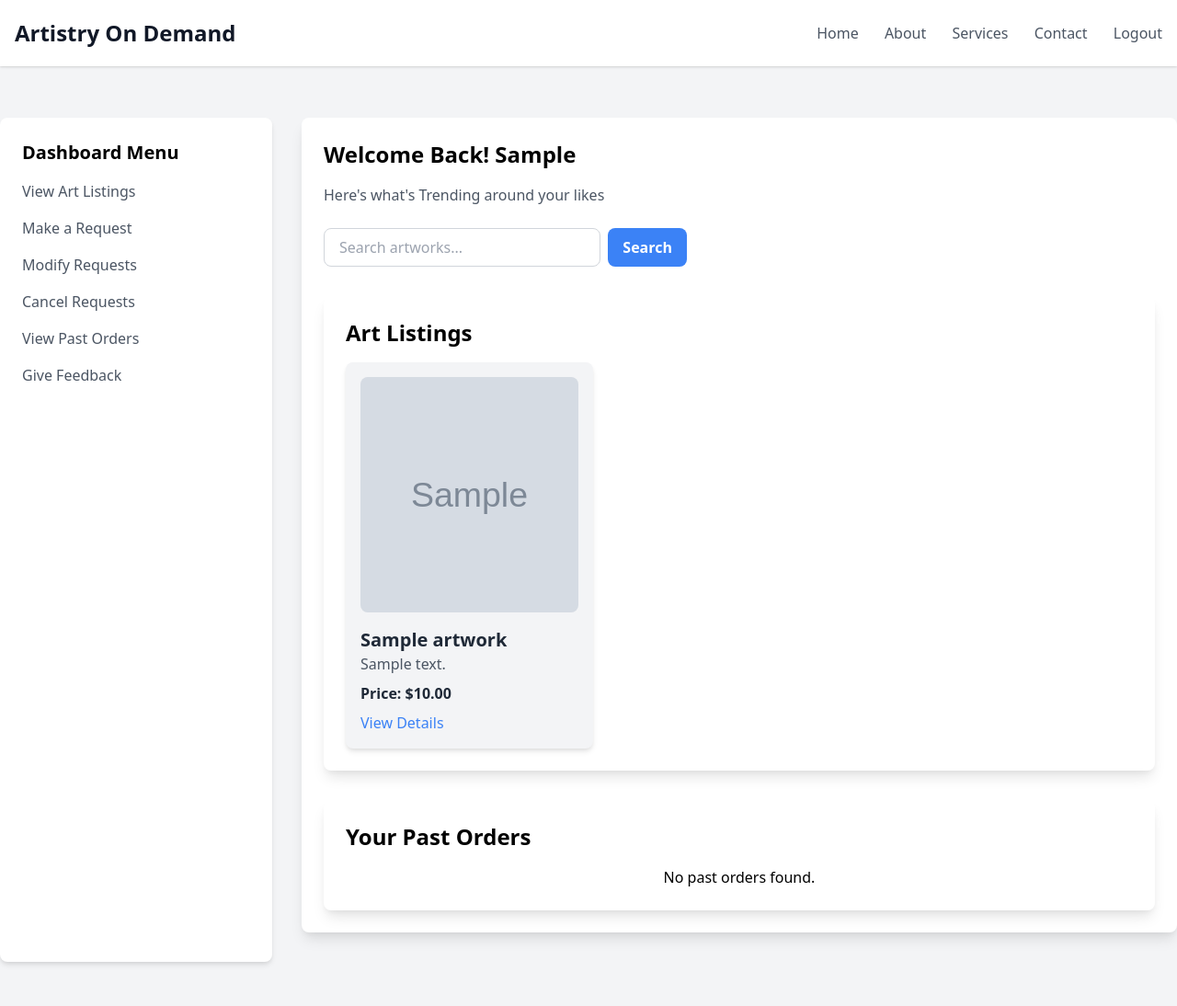
After one commit to serasiya-rahil/Artistry, a Django app: page /UserView/ in a window 1280 px wide. The commit adds this page. Shown: the whole page at 92% size. Run offline with Django 5.2, Linux system fonts and the light colour scheme; a user stored in the database is signed in; tables that the repository leaves empty hold one stand-in row (values such as "Sample post"); grey boxes marked "Sample" are stand-in pictures; some libraries are stand-ins or nearby versions.

Commit message:
bug fixes and error messages displayed

```diff
--- a/ArtistryOnDemand/appln/models.py
+++ b/ArtistryOnDemand/appln/models.py
@@ -92,6 +92,7 @@ class ArtistProfile(models.Model):
     bio = models.TextField()
     website = models.URLField(blank=True, null=True)
     social_links = models.JSONField(blank=True, null=True)
+    profile_photo = models.ImageField(max_length=255, blank=True, null=True)
 
     def __str__(self):
         return f"Profile for {self.artist}"
--- /dev/null
+++ b/ArtistryOnDemand/appln/templates/appln/UserHomePage.html
@@ -0,0 +1,189 @@
+<!DOCTYPE html>
+<html lang="en">
+<head>
+	<meta charset="UTF-8">
+	<meta name="viewport" content="width=device-width, initial-scale=1.0">
+	<title>User Dashboard | Artistry On Demand</title>
+	<link href="https://cdn.jsdelivr.net/npm/tailwindcss@2.2.19/dist/tailwind.min.css" rel="stylesheet">
+	{% load static %}
+	<link rel="stylesheet" href="{% static 'appln/styles.css' %}">
+	<style>
+		.hidden {
+			opacity: 0;
+			max-height: 0;
+			overflow: hidden;
+			transition: opacity 1s ease, max-height 0.5s ease;
+		}
+
+		.visible {
+			opacity: 1;
+			max-height: 500px; /* Set this to a value slightly larger than the content's height */
+			transition: opacity 1s ease, max-height 0.5s ease;
+		}
+	</style>
+
+	<script>
+		function showArtListings() {
+			const artListings = document.getElementById('art-listings');
+			artListings.classList.toggle('hidden');
+			artListings.classList.toggle('visible');
+		}
+	</script>
+</head>
+<body class="bg-gray-100">
+	<!-- Navbar -->
+	<nav class="bg-white shadow fixed top-0 left-0 w-full z-10">
+		<div class="container mx-auto px-4 py-5 flex justify-between items-center">
+			<a href="" class="text-2xl font-bold text-gray-900">Artistry On Demand</a>
+			<div class="space-x-6">
+				<a href="home" class="text-gray-600 hover:text-gray-900">Home</a>
+				<a href="#" class="text-gray-600 hover:text-gray-900">About</a>
+				<a href="#" class="text-gray-600 hover:text-gray-900">Services</a>
+				<a href="#" class="text-gray-600 hover:text-gray-900">Contact</a>
+				<form method="post" action="{% url 'logout' %}" style="display: inline;">
+					{% csrf_token %}
+					<button type="submit" class="text-gray-600 hover:text-gray-900 bg-transparent border-none cursor-pointer">
+						Logout
+					</button>
+				</form>
+			</div>
+		</div>
+	</nav>
+
+	<!-- Main Dashboard Section -->
+	<section class="container mx-auto pt-32 pb-12">
+		<div class="grid grid-cols-1 md:grid-cols-4 gap-8">
+			<!-- Sidebar Menu -->
+			<aside class="bg-white shadow-md rounded-lg p-6">
+				<h2 class="text-xl font-semibold mb-4">Dashboard Menu</h2>
+				<ul class="space-y-4">
+					<li><a href="#" onclick="showArtListings()" class="block text-gray-600 hover:text-blue-500">View Art Listings</a></li>
+					<li><a href="#" class="block text-gray-600 hover:text-blue-500">Make a Request</a></li>
+					<li><a href="#" class="block text-gray-600 hover:text-blue-500">Modify Requests</a></li>
+					<li><a href="#" class="block text-gray-600 hover:text-blue-500">Cancel Requests</a></li>
+					<li><a href="#" class="block text-gray-600 hover:text-blue-500">View Past Orders</a></li>
+					<li><a href="#" class="block text-gray-600 hover:text-blue-500">Give Feedback</a></li>
+				</ul>
+			</aside>
+
+			<!-- Main Content -->
+			<div class="col-span-3">
+				<!-- Overview Section -->
+				<div class="bg-white p-6 rounded-lg shadow-lg mb-8">
+					<h3 class="text-2xl font-bold mb-4">Welcome Back! {{user.first_name}}</h3>
+					<p class="text-gray-600 mb-6">Here's what's Trending around your likes</p>
+
+					<!-- User Overview >
+						<div class="grid grid-cols-1 sm:grid-cols-2 lg:grid-cols-3 gap-8">
+							<div class="bg-blue-100 p-6 rounded-lg text-center">
+								<h4 class="text-xl font-bold mb-2">Active Requests</h4>
+								<p class="text-3xl font-semibold">{{ active_requests_count }}</p>
+							</div>
+							<div class="bg-green-100 p-6 rounded-lg text-center">
+								<h4 class="text-xl font-bold mb-2">Completed Orders</h4>
+								<p class="text-3xl font-semibold">{{ completed_orders_count }}</p>
+							</div>
+							<div class="bg-red-100 p-6 rounded-lg text-center">
+								<h4 class="text-xl font-bold mb-2">Cancellation Deadlines</h4>
+								<p class="text-3xl font-semibold">{{ cancellation_deadlines_count }}</p>
+							</div>
+						</div>
+					</div-->
+					<!-- Active Requests >
+					<div class="bg-white p-6 rounded-lg shadow-lg">
+						<h3 class="text-2xl font-bold mb-4">Your Active Requests</h3>
+						<div class="grid grid-cols-1 sm:grid-cols-2 lg:grid-cols-3 gap-6">
+							{% for request in active_requests %}
+							<div class="bg-gray-100 p-4 rounded-lg shadow-md">
+								<h4 class="font-semibold text-xl mb-2">{{ request.art_title }}</h4>
+								<p class="text-gray-600 mb-2">Status: <span class="text-blue-500">{{ request.status }}</span></p>
+								<p class="text-gray-600 mb-2">Deadline: {{ request.deadline }}</p>
+								<a href="{% url 'modify_request' request.id %}" class="block bg-blue-500 text-white text-center py-2 rounded mt-4">Modify</a>
+								<a href="{% url 'cancel_request' request.id %}" class="block bg-red-500 text-white text-center py-2 rounded mt-2">Cancel</a>
+							</div>
+							{% empty %}
+							<p class="text-center col-span-3">No active requests at the moment.</p>
+							{% endfor %}
+						</div>
+					</div-->
+					<div class="container mx-auto mb-6">
+						<form method="GET" action="" class="flex">
+							<input type="text" name="search" value="{{ search_query }}"
+								   placeholder="Search artworks..."
+								   class="w-full md:w-1/3 px-4 py-2 border border-gray-300 rounded-lg focus:outline-none focus:ring focus:border-blue-300" />
+							<button type="submit"
+									class="ml-2 px-4 py-2 bg-blue-500 text-white font-semibold rounded-lg hover:bg-blue-600 focus:outline-none">
+								Search
+							</button>
+						</form>
+					</div>
+					<!-- Art Listings Section -->
+					<div id="art-listings" class="bg-white p-6 rounded-lg shadow-lg mt-8">
+						<h3 class="text-2xl font-bold mb-4">Art Listings</h3>
+						<div class="grid grid-cols-1 sm:grid-cols-2 md:grid-cols-3 gap-6">
+							{% for artwork in artworks %}
+							<div class="bg-gray-100 p-4 rounded-lg shadow-md flex flex-col">
+								<!-- Artwork Image or Video -->
+								<div class="w-full mb-4">
+									{% if artwork.image_path %}
+									<img class="rounded-lg w-full h-64 object-cover" src="{{ artwork.image_path.url }}" alt="{{ artwork.title }}">
+									{% elif artwork.video_path %}
+									<video class="rounded-lg w-full h-64 object-cover" controls>
+										<source src="{{ artwork.video_path.url }}" type="video/mp4">
+										Your browser does not support the video tag.
+									</video>
+									{% endif %}
+								</div>
+
+								<!-- Artwork Details -->
+								<div class="flex-1">
+									<h3 class="text-xl font-semibold text-gray-800 truncate">{{ artwork.title }}</h3>
+									<p class="text-gray-600 truncate" style="max-height: 3.6em; overflow: hidden; text-overflow: ellipsis;">{{ artwork.description }}</p>
+								</div>
+
+								<!-- Price at the bottom -->
+								<p class="text-gray-800 font-bold mt-2">Price: ${{ artwork.price }}</p>
+								<a href="" class="mt-2 text-blue-500 hover:underline">View Details</a>
+							</div>
+							{% empty %}
+							<p class="text-center col-span-3">No artworks available at the moment.</p>
+							{% endfor %}
+						</div>
+					</div>
+
+					<!-- Art Listings Section >
+					<div id="art-listings" class="bg-white p-6 rounded-lg shadow-lg mt-8 hidden">
+						<h3 class="text-2xl font-bold mb-4">Art Listings</h3>
+						<div class="grid grid-cols-1 sm:grid-cols-2 lg:grid-cols-3 gap-6">
+							<!-- Example Art Listings>
+							<div class="bg-gray-100 p-4 rounded-lg shadow-md">
+								<h4 class="font-semibold text-xl mb-2">Artwork Title 1</h4>
+								<p class="text-gray-600 mb-2">Artist: Artist Name</p>
+								<p class="text-gray-600 mb-2">Description of artwork.</p>
+								<a href="#" class="block bg-blue-500 text-white text-center py-2 rounded mt-4">View Details</a>
+							</div>
+
+							< Add more artwork listings as needed>
+						</div>
+					</div-->
+					<!-- Past Orders -->
+					<div class="bg-white p-6 rounded-lg shadow-lg mt-8">
+						<h3 class="text-2xl font-bold mb-4">Your Past Orders</h3>
+						<div class="grid grid-cols-1 sm:grid-cols-2 lg:grid-cols-3 gap-6">
+							{% for order in past_orders %}
+							<div class="bg-gray-100 p-4 rounded-lg shadow-md">
+								<h4 class="font-semibold text-xl mb-2">{{ order.art_title }}</h4>
+								<p class="text-gray-600 mb-2">Completed on: {{ order.completed_date }}</p>
+								<a href="{% url 'order_details' order.id %}" class="block bg-blue-500 text-white text-center py-2 rounded mt-4">View Details</a>
+							</div>
+							{% empty %}
+							<p class="text-center col-span-3">No past orders found.</p>
+							{% endfor %}
+						</div>
+					</div>
+				</div>
+			</div>
+			</div>
+	</section>
+</body>
+</html>
--- a/ArtistryOnDemand/appln/templates/appln/artistDashboard.html
+++ b/ArtistryOnDemand/appln/templates/appln/artistDashboard.html
@@ -14,7 +14,7 @@
             <a href="#" class="text-2xl font-bold text-gray-900">Artistry on Demand</a>
             <div class="space-x-6">
                 <a href="#" class="text-gray-600 hover:text-gray-900">Home</a>
-                <a href="#" class="text-gray-600 hover:text-gray-900">Profile</a>
+                <a href="{% url 'view_profile' %}"  class="text-gray-600 hover:text-gray-900">Profile</a>
                 <a href="#" class="text-gray-600 hover:text-gray-900">Settings</a>
                 <!-- Logout Form -->
                 <form method="post" action="{% url 'logout' %}" style="display: inline;">
@@ -35,7 +35,7 @@
         <aside class="bg-white shadow-md rounded-lg p-6 w-full md:w-1/4 mb-6 md:mb-0">
             <h2 class="text-xl font-semibold">Dashboard Menu</h2>
             <ul class="mt-4 space-y-4">
-                <li><a href="#" class="block text-gray-600 hover:text-blue-500">Dashboard Overview</a></li>
+
                 <li><a href="#" class="block text-gray-600 hover:text-blue-500">Track Requests</a></li>
                 <li><a href="#" class="block text-gray-600 hover:text-blue-500">My Listings: {{ total_artworks }}</a></li>
                 <li><a href="#" class="block text-gray-600 hover:text-blue-500">Manage Feedback</a></li>
--- a/ArtistryOnDemand/appln/urls.py
+++ b/ArtistryOnDemand/appln/urls.py
@@ -15,6 +15,10 @@ urlpatterns = [
     path('artistDashboard/add-artwork/', views.add_artwork, name='add_artwork'),
     path('artistDashboard/delete-artwork/<int:artwork_id>/', views.delete_artwork, name='delete_artwork'),
     path('edit_artwork/<int:artwork_id>/', views.edit_artwork, name='edit_artwork'),
+    path('UserView/', views.UserView, name='UserView'),
+    path('search-suggestions/', views.search_suggestions, name='search_suggestions'),
+    path('view_profile/', views.view_profile, name='view_profile'),
+
     path('logout/', views.custom_logout, name='logout'),
 
 ] + static(settings.MEDIA_URL, document_root=settings.MEDIA_ROOT)
--- a/ArtistryOnDemand/appln/views.py
+++ b/ArtistryOnDemand/appln/views.py
@@ -1,13 +1,14 @@
+import os
+from django.contrib import messages
+from django.http import JsonResponse
+from django.http import HttpResponse
+from django.contrib.auth.models import User
+from .models import Artist, Artwork, ArtistProfile
+from django.contrib.auth.hashers import make_password
+from django.contrib.auth.decorators import login_required
+from django.contrib.auth import login, authenticate, logout
 from django.shortcuts import render, redirect, get_object_or_404
-from django.contrib.auth import login, authenticate, logout
 from .forms import CustomUserSignupForm, ArtistSignupForm, ArtistLoginForm, ArtworkForm, EditArtworkForm
-from django.contrib import messages
-from django.http import HttpResponse
-from django.contrib.auth.hashers import make_password
-from django.contrib.auth.models import User
-from .models import Artist, Artwork
-from django.contrib.auth.decorators import login_required
-import os
 
 def home(request):
     if(request.user):
@@ -38,14 +39,12 @@ def login_user(request):
         if user is not None:
 
             login(request, user)
-            return redirect('home')
+            return redirect('UserView')
         else:
-
             messages.error(request, 'Invalid username or password.')
             return render(request, 'appln/login.html')
     else:
         return render(request, 'appln/login.html')
-
 
 def artist_signup(request):
     if request.method == 'POST':
@@ -61,8 +60,6 @@ def artist_signup(request):
         form = ArtistSignupForm()
 
     return render(request, 'appln/artist_signup.html', {'form': form})
-
-
 
 def artist_login(request):
     if request.method == 'POST':
@@ -91,7 +88,6 @@ def artist_login(request):
 
     return render(request, 'appln/artist_login.html', {'form': form})
 
-
 @login_required
 def artistDashboard(request):
     try:
@@ -117,7 +113,6 @@ def artistDashboard(request):
         'search_query': search_query
     })
 
-
 @login_required
 def add_artwork(request):
     if request.method == 'POST':
@@ -135,14 +130,12 @@ def add_artwork(request):
 
     return render(request, 'appln/add_artwork.html', {'form': form})
 
-
 @login_required
 def delete_artwork(request, artwork_id):
 
     artist = get_object_or_404(Artist, username=request.user)
 
     artwork = get_object_or_404(Artwork, artwork_id=artwork_id, artist=artist)
-
 
     if request.method == "POST":
         if artwork.image_path and os.path.isfile(artwork.image_path.path):
@@ -155,7 +148,6 @@ def delete_artwork(request, artwork_id):
         return redirect('artistDashboard')
 
     return redirect('artistDashboard')
-
 
 @login_required
 def edit_artwork(request, artwork_id):
@@ -170,6 +162,7 @@ def edit_artwork(request, artwork_id):
         form = EditArtworkForm(request.POST, request.FILES, instance=artwork)
         if form.is_valid():
             # Delete the old image if a new one is uploaded
+
             if 'image_path' in request.FILES and old_image_path:
                 if os.path.isfile(old_image_path):
                     os.remove(old_image_path)  # Remove the old image file
@@ -190,6 +183,27 @@ def edit_artwork(request, artwork_id):
         'artwork': artwork,
     })
 
+@login_required
+def UserView(request):
+
+    #get all artwork Listed by Artists
+    artworks = Artwork.objects.all()
+
+    #search query
+    search_query = request.GET.get('search', '')
+    if search_query:
+        artworks = artworks.filter(title__icontains=search_query)
+
+    return render(request, 'appln/UserHomePage.html', {'artworks': artworks, 'search_query':search_query})
+
+
+def search_suggestions(request):
+    if request.headers.get('x-requested-with') == 'XMLHttpRequest' and 'term' in request.GET:
+
+        search_term = request.GET.get('term', '')
+        artworks = Artwork.objects.filter(title__icontains=search_term)
+        suggestions = list(artworks.values('title'))
+        return JsonResponse(suggestions, safe=False)
 
 @login_required  # Ensure the user is logged in before allowing logout
 def custom_logout(request):
@@ -201,3 +215,27 @@ def custom_logout(request):
 
     # Redirect to the login page (adjust the URL name as needed)
     return redirect('home')
+
+
+from django.shortcuts import render, redirect, get_object_or_404
+from .forms import ArtistProfileForm
+from .models import ArtistProfile, Artist  # Import the necessary models
+
+def view_profile(request):
+    # Replace 'Artist1' with how you're determining the artist
+    # e.g., you can use request.user.username, or some other logic
+    artist = get_object_or_404(Artist, username=request.user)  # Example, adjust as per your case
+
+    try:
+        # Get the current artist's profile if it exists
+        artist_profile = ArtistProfile.objects.get(artist=artist)
+
+    except ArtistProfile.DoesNotExist:
+        artist_profile = None
+
+    #messages.success(request, 'Your profile has been updated successfully!')
+    #messages.error(request, 'An error occurred while updating your profile.')
+    #messages.warning(request, 'Please check the information you provided.')
+    messages.info(request, 'Your changes have been saved.')
+
+    return render(request, 'appln/artist_profile_form.html', {'artist_profile': artist_profile})
```
Also changed, not shown: ArtistryOnDemand/appln/forms.py (+36 -0 lines), ArtistryOnDemand/appln/templates/appln/artist_profile_form.html (added, +123 -0 lines), ArtistryOnDemand/appln/templates/appln/create_artist_profile.html (added, +28 -0 lines), ArtistryOnDemand/appln/templates/appln/login.html (+47 -8 lines), ArtistryOnDemand/ArtistryOnDemand/settings.py (line endings or trailing spaces), ArtistryOnDemand/appln/migrations/0006_artistprofile_profile_photo.py (added), ArtistryOnDemand/media/download.png (added), ArtistryOnDemand/media/download_yIav1d9.png (added), ArtistryOnDemand/media/istockphoto-1335852418-612x612.jpg (added), 1 other file.
